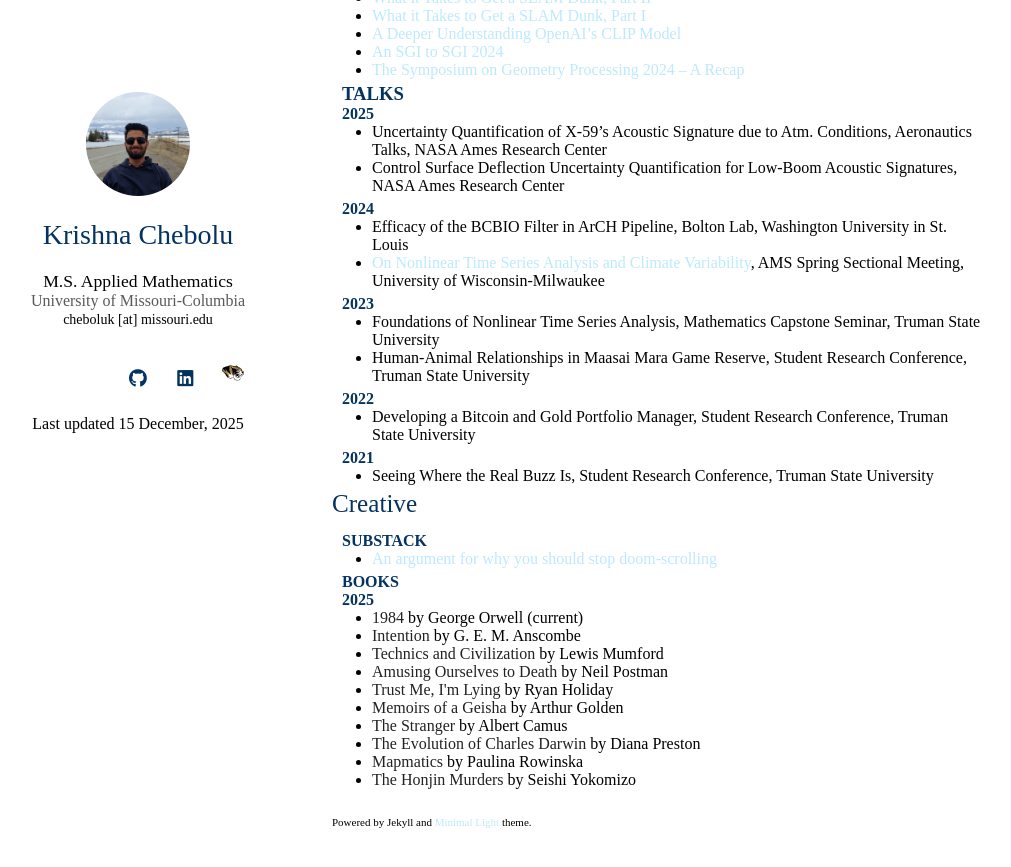
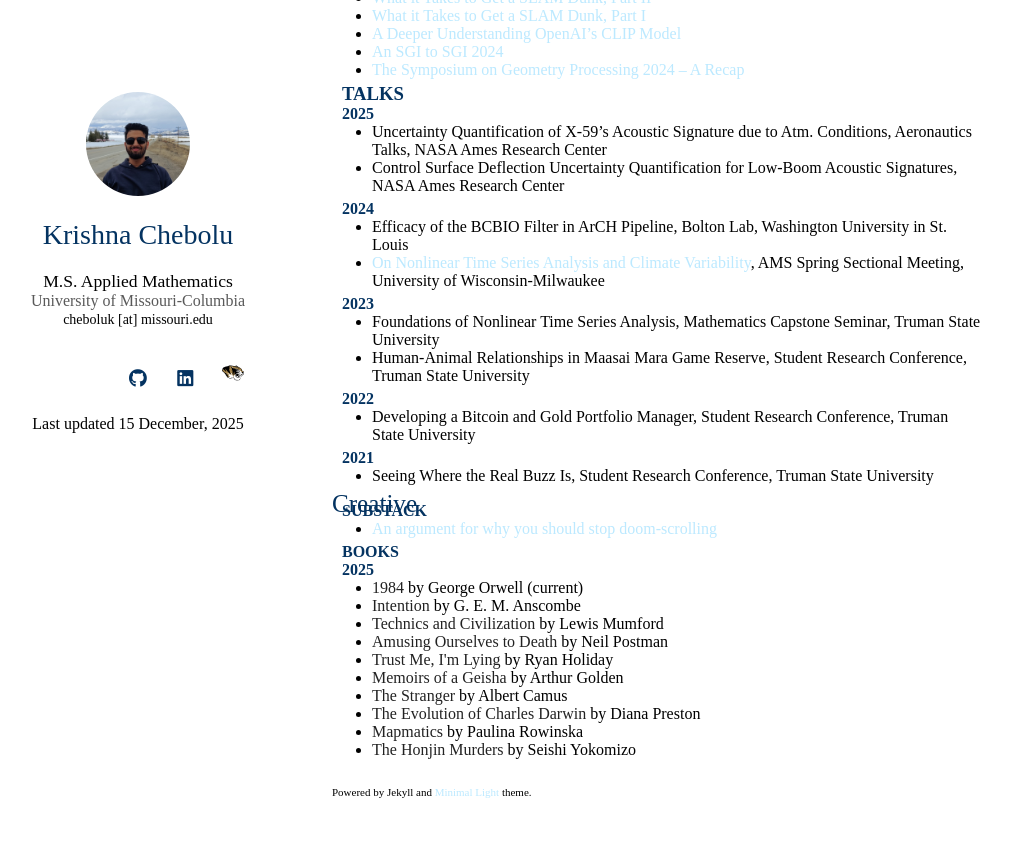
Before and after one commit to krishnachebolu/krishnachebolu.github.io, a Jekyll site: the page index.html, which Jekyll copies as it is, in a window 1280 px wide and 900 px high, scrolled down 977 px. Shown: the top 867 px of the window, without its empty margins (138-1149 px from the left). Built offline with Jekyll 4.4.1, drawn with Linux system fonts in a browser that asks for light colours; nearby versions of some CDN libraries; a style sheet for code colours, icons or effects is not loaded.

Commit message:
Update index.html

```diff
--- a/index.html
+++ b/index.html
@@ -205,7 +205,7 @@
 <ul style="margin:0 0 5px;">
   <li>Seeing Where the Real Buzz Is, Student Research Conference, Truman State University</li>
 </ul>
-<h2 id="news">Creative</h2>
+<h2 id="publications" style="margin: 2px 0px -15px;">Creative</h2>
         <h4 style="margin:0 10px 0;">SUBSTACK</h4>
 <ul style="margin:0 0 5px;">
    <li><a href="https://krishnachebolu.substack.com/p/an-argument-for-why-you-should-stop">An argument for why you should stop doom-scrolling</a></li>
```
